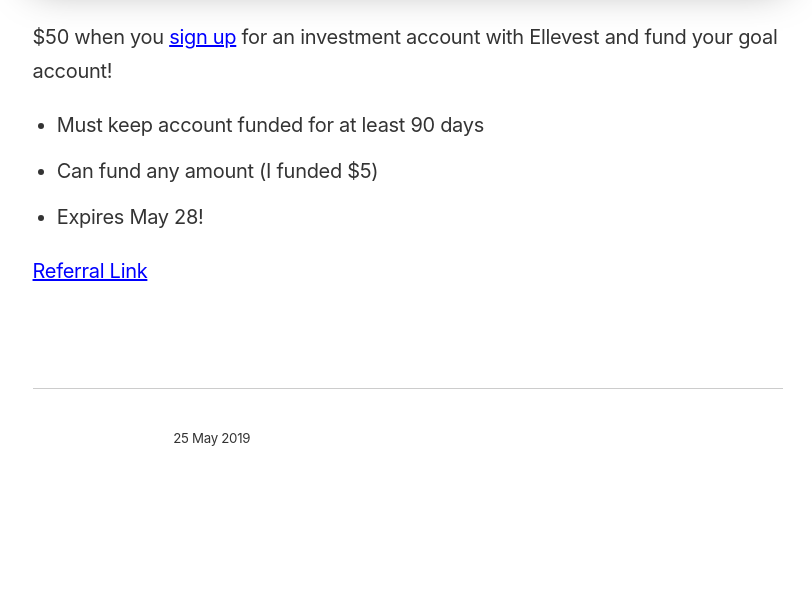
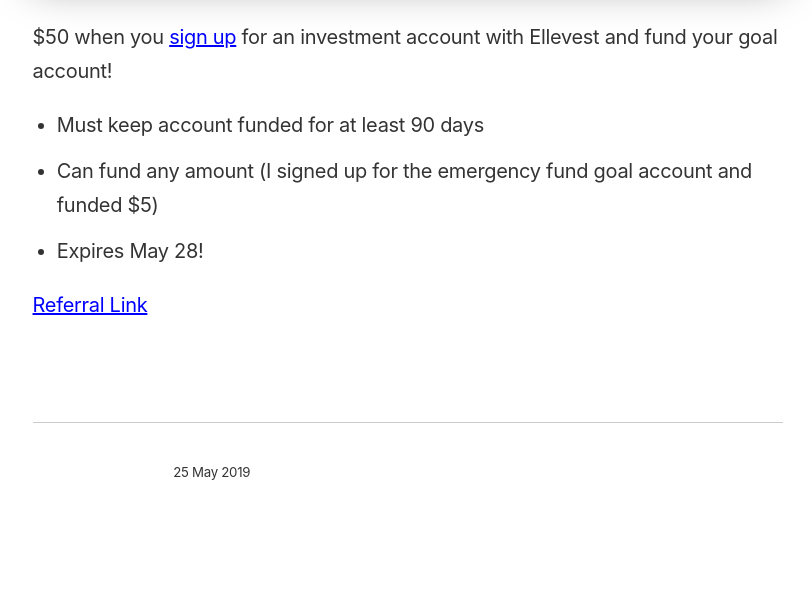
Before and after one commit to ohiosveryown/atldeals, a Jekyll site: the page built from _posts/2019-05-25-invest.markdown, in a window 1280 px wide. Shown: the part 992-1586 px from the top of the page, without its empty margins (232-1044 px from the left). Built offline with Jekyll 4.4.1, drawn with Linux system fonts in a browser that asks for light colours; before the commit the page ends 1552 px from its top, so only the background shows below that.

Commit message:
Updated Invest

```diff
--- a/_posts/2019-05-25-invest.markdown
+++ b/_posts/2019-05-25-invest.markdown
@@ -13,7 +13,7 @@
 
 * Must keep account funded for at least 90 days
 
-* Can fund any amount (I funded $5)
+* Can fund any amount (I signed up for the emergency fund goal account and funded $5)
 
 * Expires May 28!
 
```
